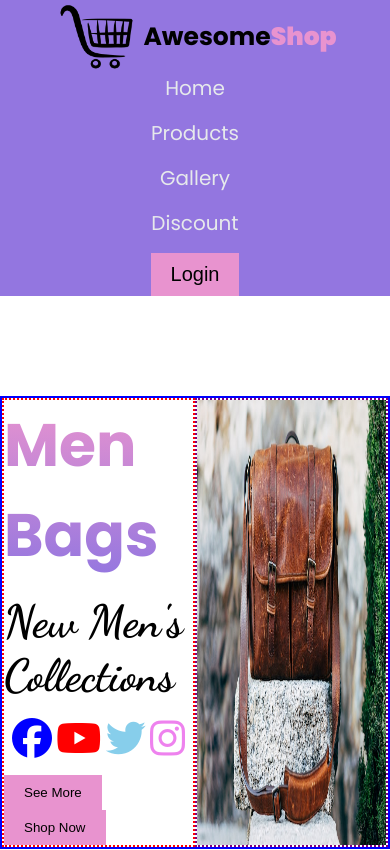
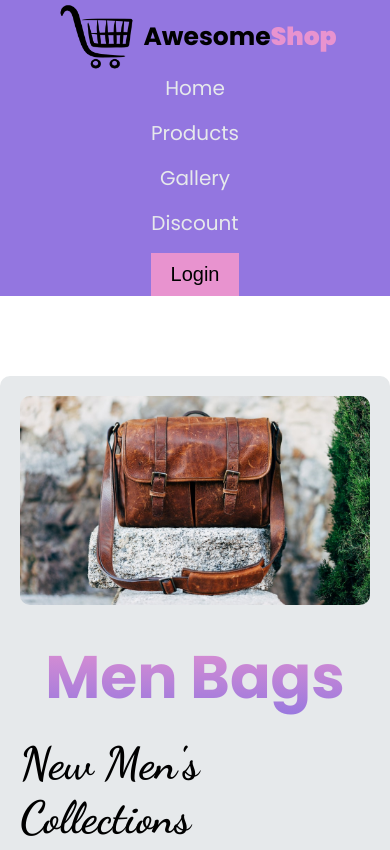
Before and after one commit to Al-Amin018555/milestone2_conceputal_session2, a plain HTML site: page index.html in a window 390 px wide. Shown: the top 850 px of the page. Drawn offline with Linux system fonts and the light colour scheme.

Commit message:
finished banner section mobile and medium device responsive

```diff
--- a/styles/responsive.css
+++ b/styles/responsive.css
@@ -3,7 +3,8 @@
 
 @media screen and (max-width: 576px) {
     .nav-section,
-    .nav-item{
+    .nav-item,
+    .banner-container{
         flex-direction: column;
     }
     .nav-container{
@@ -18,12 +19,24 @@
         margin: 0 auto;
         gap: 15px;
     }
+    .banner-container{
+        gap: 20px;
+    }
+    .banner-container .banner-text-content{
+        width: 100%;
+        order: 2;
+    }
+    .banner-container .banner-img{
+        width: 100%;
+        order: 1;
+    }
 }
 
 /* tablet or medium devices */
 
 @media screen and (min-width: 576px) and (max-width: 992Px) {
-    .nav-section{
+    .nav-section,
+    .banner-container{
         flex-direction: column;
     }
     .nav-container{
@@ -35,4 +48,11 @@
         gap: 30px;
         justify-content: center;
     }
+    .banner-container{
+        gap: 20px;
+    }
+    .banner-text-content,.banner-img{
+        width: 80%;
+        margin: 0 auto;
+    }
 }
--- a/styles/style.css
+++ b/styles/style.css
@@ -5,7 +5,8 @@
 body {
     font-family: "Poppins", serif;
 }
-*{
+
+* {
     margin: 0;
     padding: 0;
     box-sizing: border-box;
@@ -75,16 +76,20 @@ button {
 }
 
 /* banner related styles */
-.banner-container{
+.banner-container {
     max-width: 1250px;
-    border: 2px solid blue;
+    /* border: 2px solid blue; */
     min-height: 200px;
-    margin: 100px auto;
+    margin: 80px auto;
     display: flex;
+    background-color: #e6e9eb;
+    padding: 20px;
+    border-radius: 10px;
 
 }
-.banner-text-content{
-    border: 2px dotted red;
+
+.banner-text-content {
+    /* border: 2px dotted red; */
     width: 50%;
     display: flex;
     gap: 15px;
@@ -92,25 +97,36 @@ button {
     align-items: center;
     justify-content: center;
 }
-.banner-text-content .banner-title{
+
+.banner-text-content .banner-title {
     font-size: 60px;
     background: linear-gradient(to bottom, #e893cf, #9376e0);
     background-clip: text;
     color: transparent;
 }
-#collections{
+
+#collections {
     font-size: 45px;
     font-family: "Dancing Script", serif;
 }
-.fa-brands{
+
+.social-links {
+    display: flex;
+    gap: 15px;
+}
+
+.fa-brands {
     font-size: 40px;
 }
 
-.banner-img{
+.banner-img {
     width: 50%;
-    border: 2px dotted purple;
+    /* border: 2px dotted purple; */
 }
-.banner-img img{
+
+.banner-img img {
     width: 100%;
     height: 100%;
+    border-radius: 10px;
+    object-fit: cover;
 }
```
